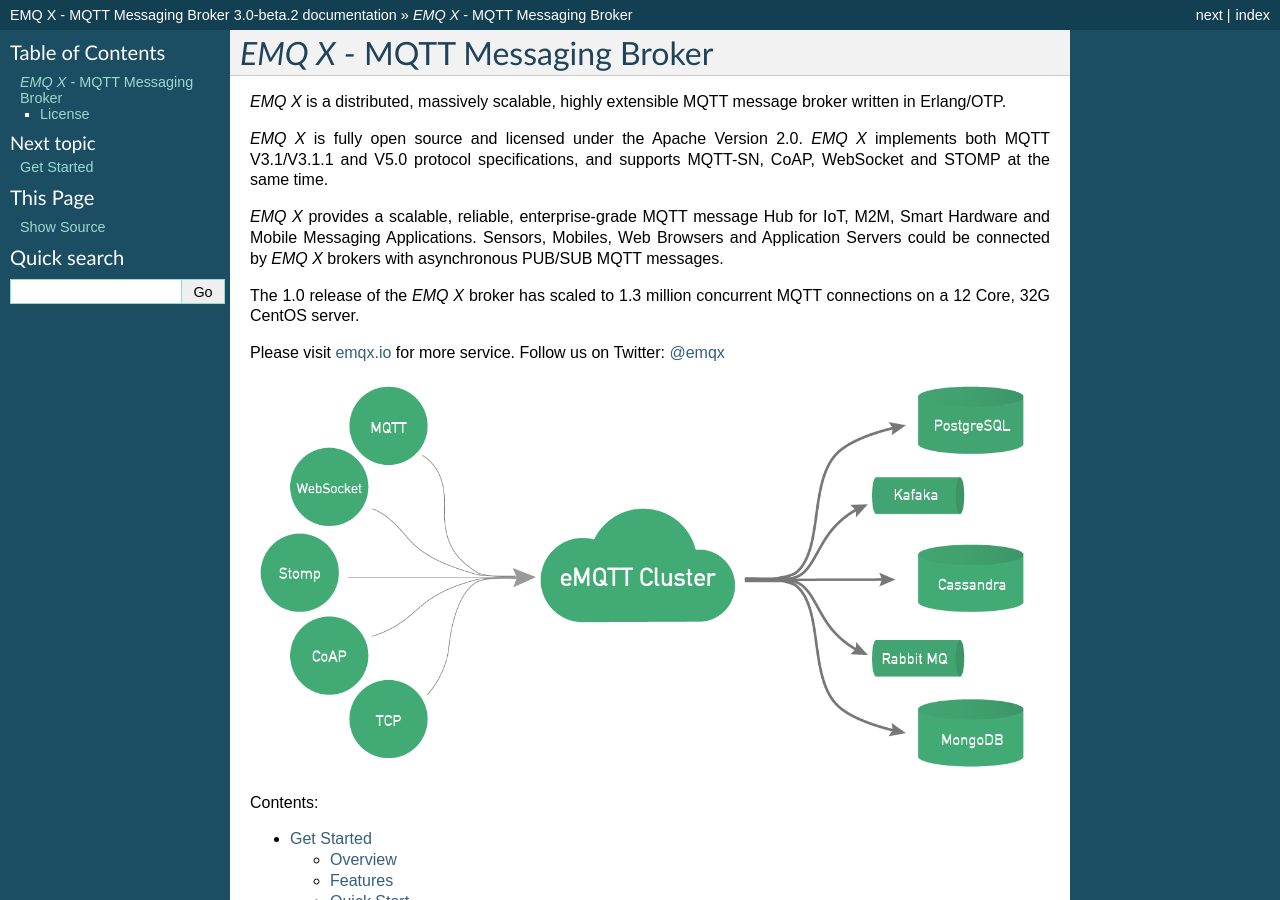
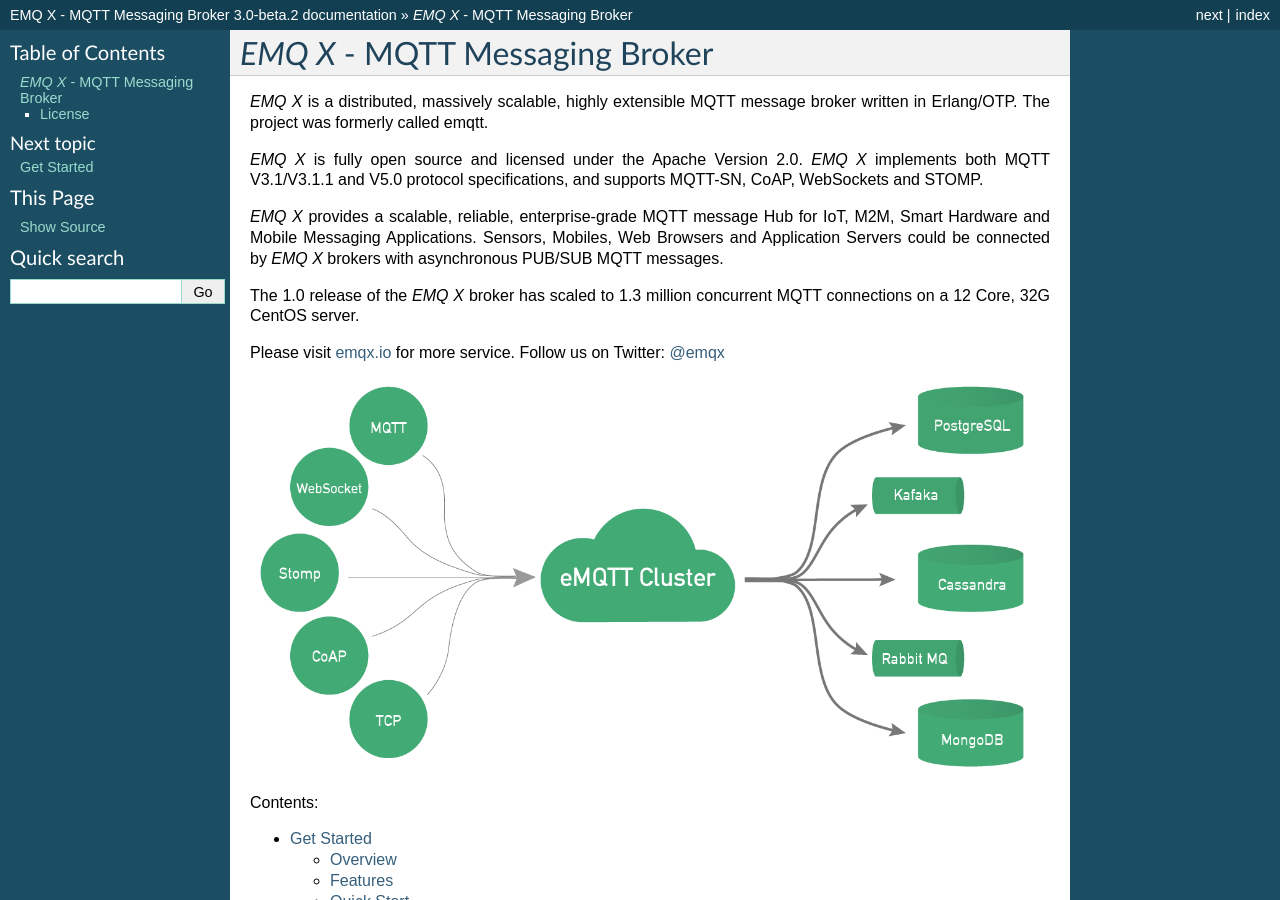
Before and after one commit to emqxarchive/emqx-docs-en, a Sphinx documentation site: the page built from source/index.rst, in a window 1280 px wide and 900 px high. Built offline with Sphinx 7.4.7, drawn with Linux system fonts in a browser that asks for light colours.

Commit message:
rewrite introduction

```diff
--- a/source/index.rst
+++ b/source/index.rst
@@ -7,11 +7,14 @@
 *EMQ X* - MQTT Messaging Broker
 ===============================
 
-*EMQ X* is a distributed, massively scalable, highly extensible MQTT message broker written in Erlang/OTP.
+*EMQ X* is a distributed, massively scalable, highly extensible MQTT message
+broker written in Erlang/OTP. The project was formerly called emqtt.
 
-*EMQ X* is fully open source and licensed under the Apache Version 2.0. *EMQ X* implements both MQTT V3.1/V3.1.1 and V5.0 protocol specifications, and supports MQTT-SN, CoAP, WebSocket and STOMP at the same time.
+*EMQ X* is fully open source and licensed under the Apache Version 2.0.
+*EMQ X* implements both MQTT V3.1/V3.1.1 and V5.0 protocol specifications, and supports MQTT-SN, CoAP, WebSockets and STOMP.
 
-*EMQ X* provides a scalable, reliable, enterprise-grade MQTT message Hub for IoT, M2M, Smart Hardware and Mobile Messaging Applications. Sensors, Mobiles, Web Browsers and Application Servers could be connected by *EMQ X* brokers with asynchronous PUB/SUB MQTT messages.
+*EMQ X* provides a scalable, reliable, enterprise-grade MQTT message Hub for IoT, M2M, Smart Hardware and Mobile Messaging Applications.
+Sensors, Mobiles, Web Browsers and Application Servers could be connected by *EMQ X* brokers with asynchronous PUB/SUB MQTT messages.
 
 The 1.0 release of the *EMQ X* broker has scaled to 1.3 million concurrent MQTT connections on a 12 Core, 32G CentOS server.
 
```
